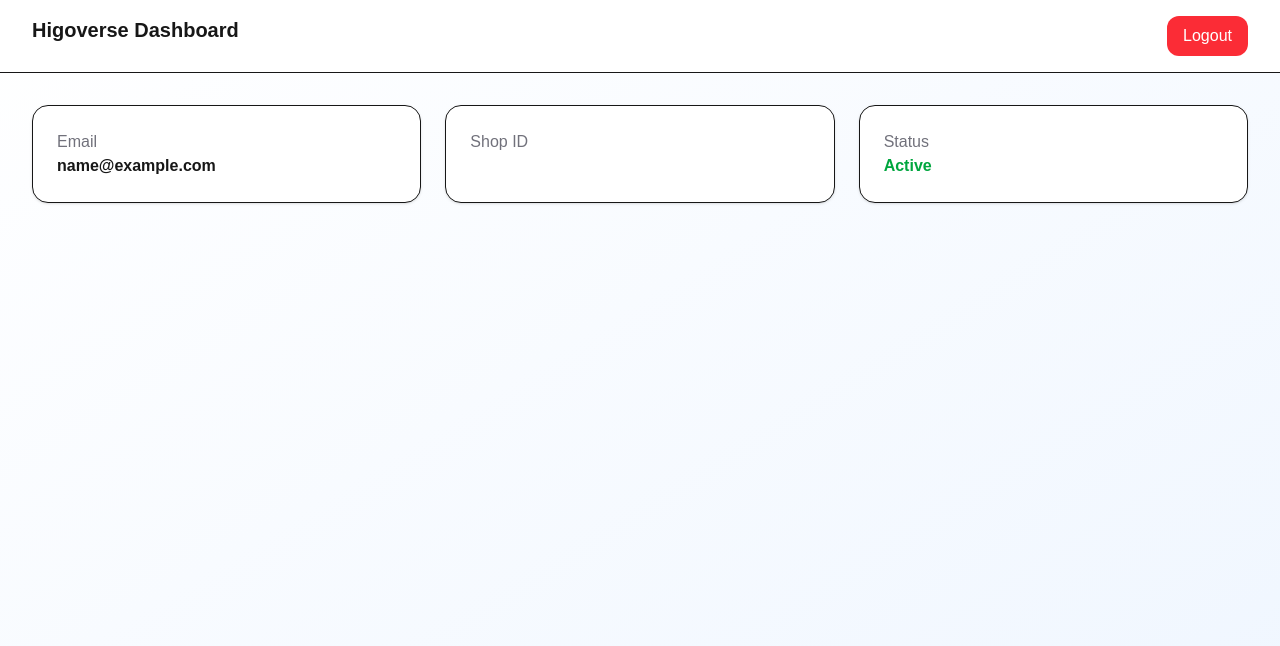
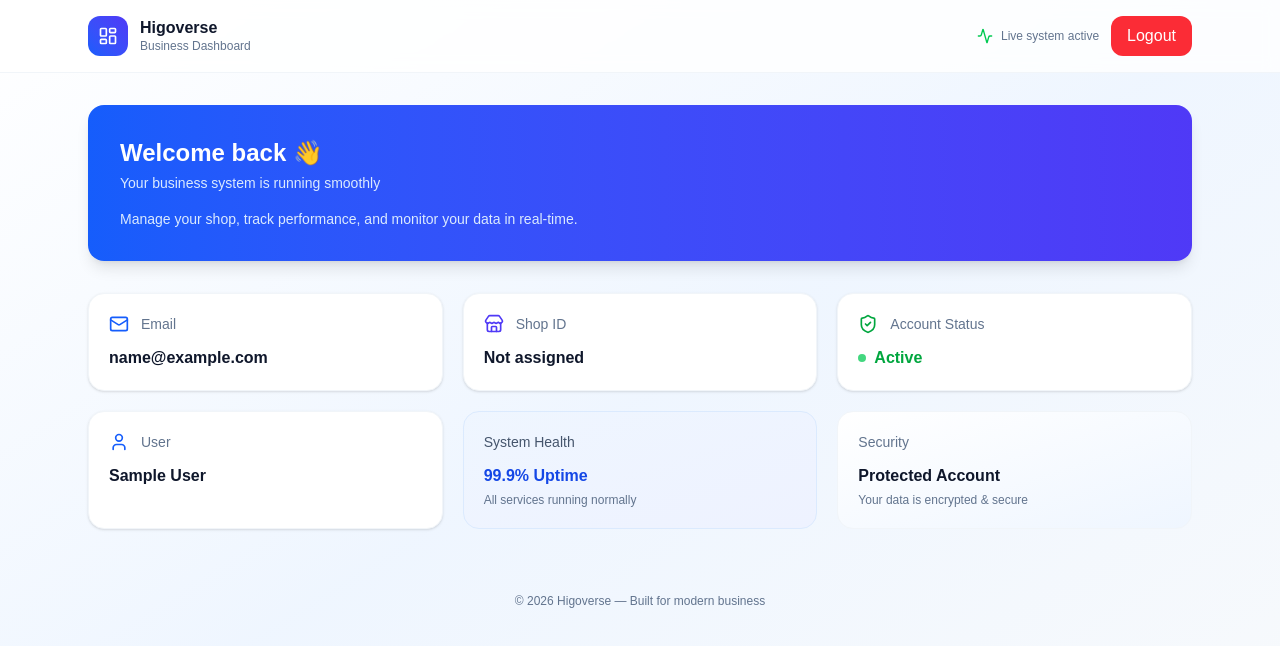
Before and after one commit to njosuedev/higoverse-os, a Next.js app in the folder apps/web/: page /dashboard in a window 1280 px wide. Shown: the top 646 px of the page. Built offline with nearby package versions, Linux system fonts and the light colour scheme; sample sign-in values are in the browser's storage.

Commit message:
Enhance DashboardPage with improved layout, user information cards, and loading spinner for better user experience

```diff
--- a/apps/web/app/dashboard/page.tsx
+++ b/apps/web/app/dashboard/page.tsx
@@ -3,6 +3,14 @@
 import { useEffect, useState } from "react";
 import { getUser, isAuthenticated } from "@/lib/auth";
 import LogoutButton from "@/app/components/LogoutButton";
+import {
+  User,
+  Mail,
+  Store,
+  ShieldCheck,
+  Activity,
+  LayoutDashboard,
+} from "lucide-react";
 
 export default function DashboardPage() {
   const [user, setUser] = useState<any>(null);
@@ -12,46 +20,145 @@ export default function DashboardPage() {
       window.location.href = "/login";
       return;
     }
-
     setUser(getUser());
   }, []);
 
   if (!user) {
     return (
-      <div className="min-h-screen flex items-center justify-center">
-        <div className="w-6 h-6 border-2 border-blue-500 border-t-transparent rounded-full animate-spin"></div>
+      <div className="min-h-screen flex items-center justify-center bg-gradient-to-br from-white to-blue-50">
+        <div className="w-6 h-6 border-2 border-blue-600 border-t-transparent rounded-full animate-spin" />
       </div>
     );
   }
 
   return (
-    <div className="min-h-screen bg-gradient-to-br from-white to-blue-50">
+    <div className="min-h-screen bg-gradient-to-br from-white via-blue-50 to-slate-50">
 
-      {/* TOP BAR */}
-      <div className="bg-white border-b px-8 py-4 flex justify-between">
-        <h1 className="font-bold text-xl">Higoverse Dashboard</h1>
-        <LogoutButton />
-      </div>
+      {/* ================= TOP BAR ================= */}
+      <header className="sticky top-0 z-50 bg-white/80 backdrop-blur border-b border-slate-100">
+        <div className="max-w-6xl mx-auto px-4 sm:px-6 py-4 flex items-center justify-between">
 
-      {/* CONTENT */}
-      <div className="p-8 grid grid-cols-1 md:grid-cols-3 gap-6">
+          {/* BRAND */}
+          <div className="flex items-center gap-3">
+            <div className="w-10 h-10 rounded-xl bg-gradient-to-tr from-blue-600 to-indigo-600 flex items-center justify-center text-white">
+              <LayoutDashboard className="w-5 h-5" />
+            </div>
 
-        <div className="bg-white p-6 rounded-2xl border shadow-sm">
-          <h2 className="text-zinc-500">Email</h2>
-          <p className="font-semibold">{user.email}</p>
+            <div>
+              <h1 className="font-bold text-slate-900 leading-tight">
+                Higoverse
+              </h1>
+              <p className="text-xs text-slate-500">Business Dashboard</p>
+            </div>
+          </div>
+
+          {/* USER ACTION */}
+          <div className="flex items-center gap-3">
+            <div className="hidden sm:flex items-center gap-2 text-xs text-slate-500">
+              <Activity className="w-4 h-4 text-green-500" />
+              Live system active
+            </div>
+
+            <LogoutButton />
+          </div>
+        </div>
+      </header>
+
+      {/* ================= HERO SUMMARY ================= */}
+      <section className="max-w-6xl mx-auto px-4 sm:px-6 pt-8">
+        <div className="bg-gradient-to-r from-blue-600 to-indigo-600 text-white rounded-2xl p-6 sm:p-8 shadow-lg">
+
+          <h2 className="text-xl sm:text-2xl font-bold">
+            Welcome back 👋
+          </h2>
+
+          <p className="text-blue-100 text-sm mt-1">
+            Your business system is running smoothly
+          </p>
+
+          <div className="mt-4 text-xs sm:text-sm text-blue-100">
+            Manage your shop, track performance, and monitor your data in real-time.
+          </div>
+        </div>
+      </section>
+
+      {/* ================= CARDS ================= */}
+      <main className="max-w-6xl mx-auto px-4 sm:px-6 py-8 grid grid-cols-1 sm:grid-cols-2 lg:grid-cols-3 gap-5">
+
+        {/* EMAIL */}
+        <div className="bg-white rounded-2xl p-5 shadow-sm border border-slate-100 hover:shadow-md transition">
+          <div className="flex items-center gap-3">
+            <Mail className="w-5 h-5 text-blue-600" />
+            <h3 className="text-sm text-slate-500">Email</h3>
+          </div>
+          <p className="mt-3 font-semibold text-slate-900 break-all">
+            {user.email}
+          </p>
         </div>
 
-        <div className="bg-white p-6 rounded-2xl border shadow-sm">
-          <h2 className="text-zinc-500">Shop ID</h2>
-          <p className="font-semibold">{user.shop_id}</p>
+        {/* SHOP ID */}
+        <div className="bg-white rounded-2xl p-5 shadow-sm border border-slate-100 hover:shadow-md transition">
+          <div className="flex items-center gap-3">
+            <Store className="w-5 h-5 text-indigo-600" />
+            <h3 className="text-sm text-slate-500">Shop ID</h3>
+          </div>
+          <p className="mt-3 font-semibold text-slate-900">
+            {user.shop_id || "Not assigned"}
+          </p>
         </div>
 
-        <div className="bg-white p-6 rounded-2xl border shadow-sm">
-          <h2 className="text-zinc-500">Status</h2>
-          <p className="text-green-600 font-semibold">Active</p>
+        {/* STATUS */}
+        <div className="bg-white rounded-2xl p-5 shadow-sm border border-slate-100 hover:shadow-md transition">
+          <div className="flex items-center gap-3">
+            <ShieldCheck className="w-5 h-5 text-green-600" />
+            <h3 className="text-sm text-slate-500">Account Status</h3>
+          </div>
+
+          <p className="mt-3 font-semibold text-green-600 flex items-center gap-2">
+            <span className="w-2 h-2 rounded-full bg-green-500 animate-pulse" />
+            Active
+          </p>
         </div>
 
-      </div>
+        {/* USER INFO CARD */}
+        <div className="bg-white rounded-2xl p-5 shadow-sm border border-slate-100 hover:shadow-md transition">
+          <div className="flex items-center gap-3">
+            <User className="w-5 h-5 text-blue-600" />
+            <h3 className="text-sm text-slate-500">User</h3>
+          </div>
+
+          <p className="mt-3 font-semibold text-slate-900">
+            {user.name || "Business Owner"}
+          </p>
+        </div>
+
+        {/* QUICK STATS CARD */}
+        <div className="bg-gradient-to-br from-blue-50 to-indigo-50 rounded-2xl p-5 border border-blue-100">
+          <h3 className="text-sm text-slate-600">System Health</h3>
+          <p className="mt-3 font-semibold text-blue-700">
+            99.9% Uptime
+          </p>
+          <p className="text-xs text-slate-500 mt-1">
+            All services running normally
+          </p>
+        </div>
+
+        {/* SECURITY CARD */}
+        <div className="bg-gradient-to-br from-white to-blue-50 rounded-2xl p-5 border border-slate-100">
+          <h3 className="text-sm text-slate-500">Security</h3>
+          <p className="mt-3 font-semibold text-slate-900">
+            Protected Account
+          </p>
+          <p className="text-xs text-slate-500 mt-1">
+            Your data is encrypted & secure
+          </p>
+        </div>
+      </main>
+
+      {/* ================= FOOTER ================= */}
+      <footer className="text-center text-xs text-slate-500 py-8">
+        © {new Date().getFullYear()} Higoverse — Built for modern business
+      </footer>
     </div>
   );
 }
```
